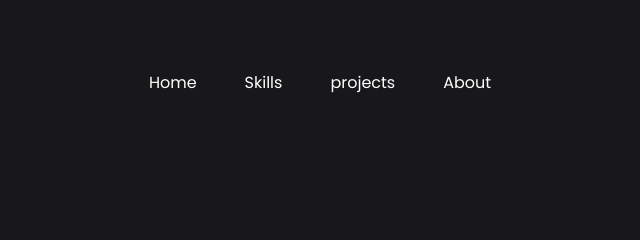
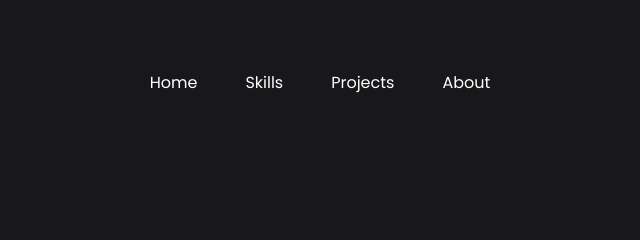
Before and after one commit to Ajay-Jamale/personal-website, a plain HTML site: page index.html in a window 1280 px wide. Shown: the top 240 px of the page, 310-950 px from the left. Drawn offline with nearby package versions, Linux system fonts and the light colour scheme.

Commit message:
Update index.html
updation 1

```diff
--- a/index.html
+++ b/index.html
@@ -22,7 +22,7 @@
         <ul class="nav-links">
             <li class="link"><a href="#">Home</a></li>
             <li id="link1" class="link"><a href="#">Skills</a></li>
-            <li id="link2" class="link"><a href="#">projects</a></li>
+            <li id="link2" class="link"><a href="#">Projects</a></li>
             <li id="link3" class="link"><a href="#">About</a></li>
         </ul>
         <a href="https://www.linkedin.com/in/ajay-jamale-6704462a8/">
```
